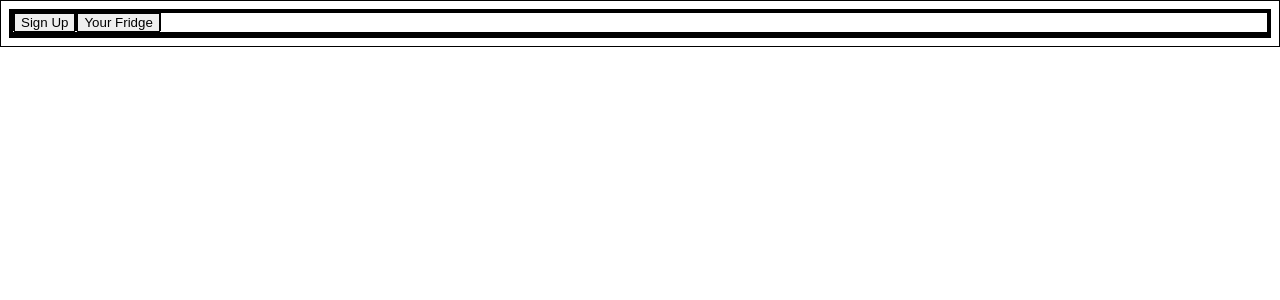
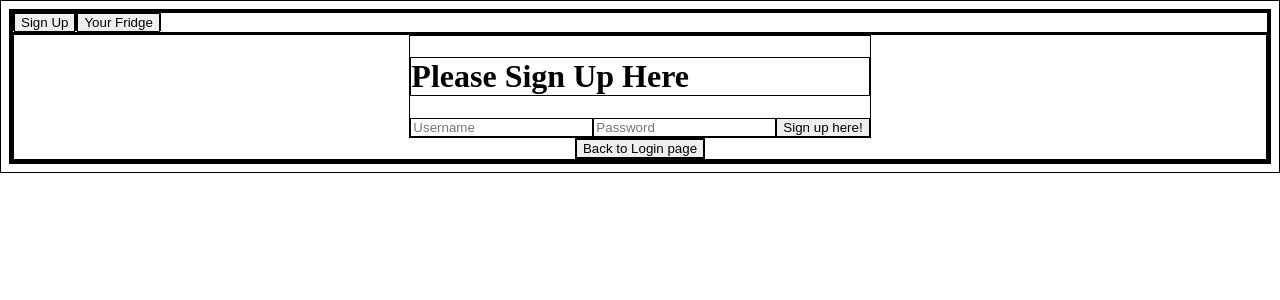
Before and after one commit to ReinforcementPikachu/OhWowOhNo, a React app: page /signup in a window 1280 px wide. Shown: the top 300 px of the page. Built offline with nearby package versions, Linux system fonts and the light colour scheme.

Commit message:
fixed routes between login and signup pages

```diff
--- a/client/containers/Login.jsx
+++ b/client/containers/Login.jsx
@@ -24,7 +24,8 @@ const Login = () => {
         if (username==='chris' && pw ==='chris'){
             dispatch(logIn({id:1, username:username}))
         } else {
-            dispatch(noUser())
+            alert('Oh no, your username or log in is not correct')
+            // dispatch(noUser())
         }
         // console.log(newUsername,'state of username after')
         // console.log(newId, 'state of id after')
@@ -64,8 +65,8 @@ const Login = () => {
             </form>
             {authenticated && (
                 <Navigate to= "/yourfridge" replace = {true}/>
-            )} {error && (
-                <Navigate to="/signup" replace={true} />
+            // )} {error && (
+            //     <Navigate to="/login" replace={true} />
             )}
         </div>
     )
--- a/client/containers/SignUp.jsx
+++ b/client/containers/SignUp.jsx
@@ -3,7 +3,7 @@ import ReactDOM from 'react-dom'
 import { useSelector, useDispatch } from 'react-redux';
 import { logIn, noUser, selectUserId, selectUsername, selectAuthenticated, selectError } from '../features/userSlice';
 import axios from 'axios';
-import { Navigate } from 'react-router-dom';
+import { Navigate, Link } from 'react-router-dom';
 
 const SignUp = () => {
     const newId = useSelector(selectUserId);
@@ -22,8 +22,9 @@ const SignUp = () => {
         if (username==='chris' && pw ==='chris'){
             dispatch(logIn({id:1, username:username}))
         } else {
-            dispatch(noUser())
+            alert('Looks like that username already exists. Please go back to login and try again')
         }
+    }
         // console.log(newUsername,'state of username after')
         // console.log(newId, 'state of id after')
         // axios.post('/api/user', {
@@ -39,6 +40,7 @@ const SignUp = () => {
         // )
     return (
         <div className= 'login-wrapper'>
+            <form onSubmit={signUpHandler}>
             <h1>Please Sign Up Here</h1>
             <input
                 className= 'username'
@@ -54,8 +56,13 @@ const SignUp = () => {
                 placeholder = 'Password'
                 id = 'loginPassword'>
             </input>
+            <button type='submit'>Sign up here!</button>
+            </form>
+            <Link to="/login"><button>Back to Login page</button></Link>
+            {authenticated && (
+                <Navigate to= "/yourfridge" replace = {true}/>
+            )}
         </div>
     )
-  }
 }
 export default SignUp;
```
Also changed, not shown: 1 other file (tests, documents, lock files or other folders).
